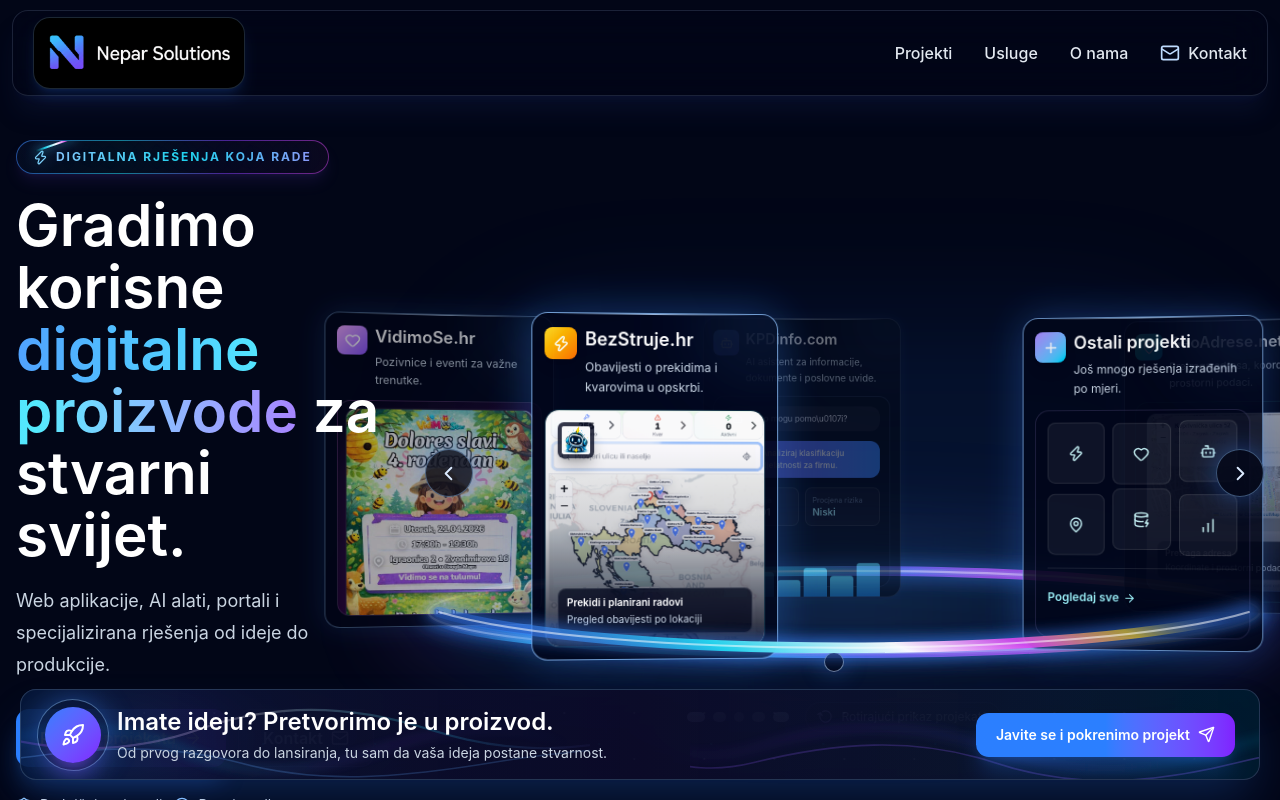
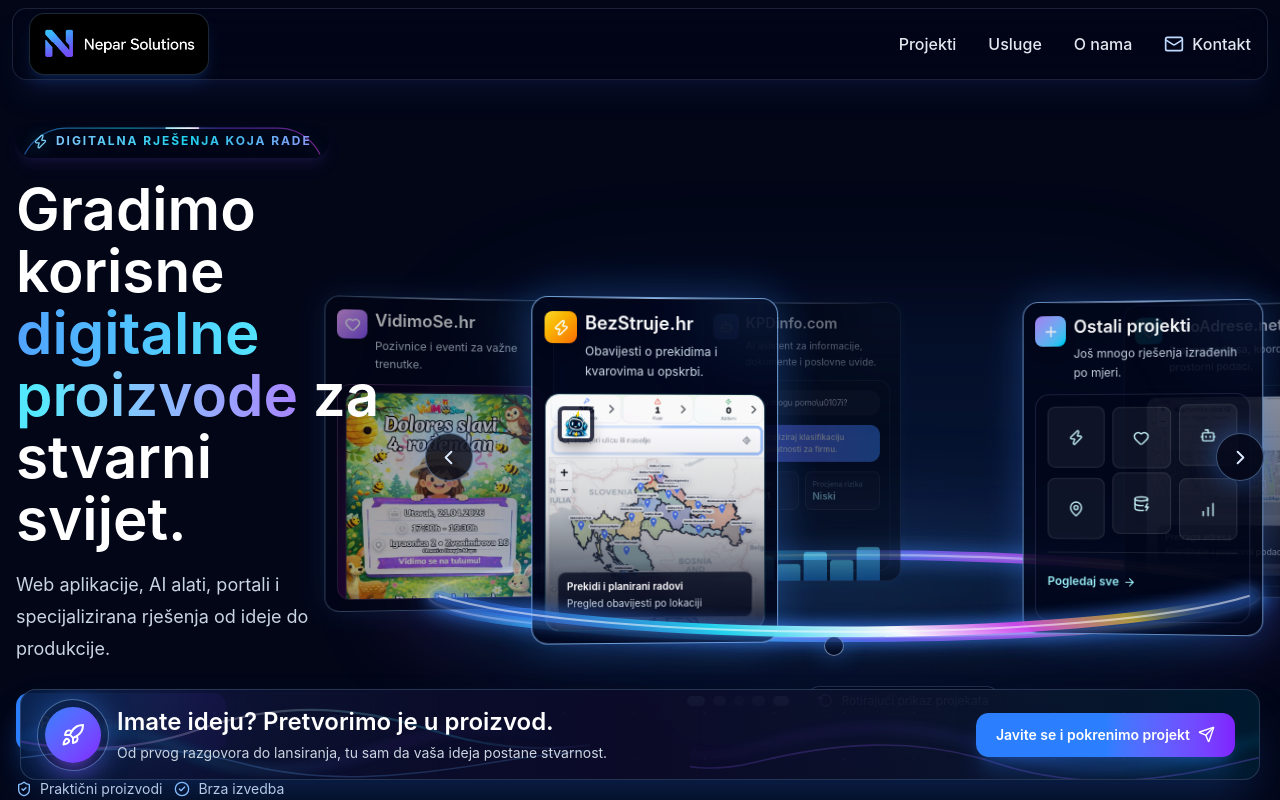
Before and after one commit to Weparche/nepar, a React (Vite) app: page / in a window 1280 px wide. Shown: the top 800 px of the page. Built offline with nearby package versions, Linux system fonts and the light colour scheme.

Commit message:
chatgpt-redizajn-mobile

```diff
--- a/src/App.jsx
+++ b/src/App.jsx
@@ -100,10 +100,10 @@
   const [open, setOpen] = useState(false);
 
   return (
-    <header className="fixed inset-x-0 top-0 z-50 px-2 pt-2 sm:px-3 sm:pt-2.5">
-      <nav className="mx-auto flex max-w-[1180px] items-center justify-between rounded-[0.8rem] border border-blue-200/14 bg-slate-950/64 px-2 py-1.5 shadow-xl shadow-blue-950/25 backdrop-blur-xl sm:rounded-[1rem] sm:px-4 sm:py-1.5 lg:max-w-[1380px] lg:px-5">
+    <header className="fixed inset-x-0 top-0 z-50 px-2 pt-2 sm:px-3 sm:pt-2">
+      <nav className="mx-auto flex max-w-[1180px] items-center justify-between rounded-[0.8rem] border border-blue-200/14 bg-slate-950/64 px-2 py-1.5 shadow-xl shadow-blue-950/25 backdrop-blur-xl sm:rounded-[0.9rem] sm:px-3 sm:py-1 lg:max-w-[1380px] lg:px-4">
         <a href="#top" className="flex min-w-0 items-center gap-2 sm:gap-3">
-          <span className="grid h-10 w-[7.35rem] place-items-center overflow-hidden rounded-[0.75rem] border border-blue-300/20 bg-black shadow-md shadow-blue-500/15 sm:h-[4.5rem] sm:w-[13.25rem] sm:rounded-[1.05rem] sm:shadow-lg">
+          <span className="grid h-10 w-[7.35rem] place-items-center overflow-hidden rounded-[0.75rem] border border-blue-300/20 bg-black shadow-md shadow-blue-500/15 sm:h-[3.85rem] sm:w-[11.25rem] sm:rounded-[0.95rem] sm:shadow-lg">
             <img
               src="/brand/nepar_logo.png"
               alt="Nepar Solutions logo"
@@ -276,7 +276,7 @@
   ];
 
   return (
-    <section id="top" className="relative px-4 pt-24 sm:pt-40 lg:pt-[8.75rem]">
+    <section id="top" className="relative px-4 pt-24 sm:pt-36 lg:pt-[7.75rem]">
       <div className="mx-auto grid max-w-[1180px] items-center gap-0 sm:gap-8 lg:max-w-[1380px] lg:grid-cols-[minmax(320px,0.62fr)_minmax(0,1.38fr)]">
         <motion.div
           initial={{ opacity: 0, y: 28 }}
@@ -290,6 +290,25 @@
             transition={{ delay: 0.08, duration: 0.65 }}
             className="hero-kicker mb-5 inline-flex items-center gap-2 rounded-full bg-slate-950/82 px-4 py-2 text-xs font-bold uppercase tracking-[0.16em] shadow-lg shadow-violet-500/10"
           >
+            <svg className="hero-kicker-outline" viewBox="0 0 100 32" preserveAspectRatio="none" aria-hidden="true">
+              <defs>
+                <linearGradient id="heroKickerBase" x1="0%" x2="100%" y1="0%" y2="0%">
+                  <stop offset="0%" stopColor="rgba(59,130,246,0.55)" />
+                  <stop offset="35%" stopColor="rgba(34,211,238,0.6)" />
+                  <stop offset="68%" stopColor="rgba(124,58,237,0.58)" />
+                  <stop offset="100%" stopColor="rgba(217,70,239,0.5)" />
+                </linearGradient>
+                <linearGradient id="heroKickerSheen" x1="0%" x2="100%" y1="0%" y2="0%">
+                  <stop offset="0%" stopColor="rgba(34,211,238,0)" />
+                  <stop offset="38%" stopColor="rgba(34,211,238,0.95)" />
+                  <stop offset="55%" stopColor="rgba(255,255,255,0.95)" />
+                  <stop offset="72%" stopColor="rgba(217,70,239,0.9)" />
+                  <stop offset="100%" stopColor="rgba(217,70,239,0)" />
+                </linearGradient>
+              </defs>
+              <rect className="hero-kicker-outline-base" x="1" y="1" width="98" height="30" rx="15" pathLength="100" />
+              <rect className="hero-kicker-outline-sheen" x="1" y="1" width="98" height="30" rx="15" pathLength="100" />
+            </svg>
             <Zap size={15} />
             <span className="hero-kicker-text">DIGITALNA RJE&#352;ENJA KOJA RADE</span>
           </motion.div>
@@ -427,7 +446,7 @@
               key={title}
               initial={{ opacity: 0, x: 220 }}
               whileInView={{ opacity: 1, x: 0 }}
-              viewport={{ once: true, margin: "-80px" }}
+              viewport={{ once: true, margin: "0px 0px -180px 0px", amount: 0.2 }}
               transition={{ duration: 0.8, delay: index * 1, ease: [0.22, 1, 0.36, 1] }}
               whileHover={{ y: -6, scale: 1.01 }}
               className="group relative overflow-hidden rounded-[1rem] border border-blue-200/12 bg-slate-950/52 p-5 shadow-xl shadow-black/20 backdrop-blur-xl"
--- a/src/styles.css
+++ b/src/styles.css
@@ -37,9 +37,7 @@
   isolation: isolate;
   overflow: hidden;
   border: 1px solid transparent;
-  background:
-    linear-gradient(rgba(2, 6, 23, 0.92), rgba(2, 6, 23, 0.92)) padding-box,
-    linear-gradient(90deg, rgba(59, 130, 246, 0.58), rgba(34, 211, 238, 0.58), rgba(124, 58, 237, 0.58), rgba(217, 70, 239, 0.5)) border-box;
+  background: rgba(2, 6, 23, 0.92);
 }
 
 .hero-kicker > * {
@@ -47,21 +45,32 @@
   z-index: 1;
 }
 
-.hero-kicker::before {
-  content: "";
+.hero-kicker-outline {
   position: absolute;
-  left: 16%;
-  top: 0;
-  z-index: 2;
-  width: 44px;
-  height: 2px;
-  border-radius: 999px;
-  background: linear-gradient(90deg, transparent, #22d3ee, #ffffff, #d946ef, transparent);
-  box-shadow:
-    0 0 10px rgba(34, 211, 238, 0.8),
-    0 0 18px rgba(217, 70, 239, 0.45);
-  transform: translate(-50%, -50%);
-  animation: kicker-sheen-orbit 3s linear infinite;
+  inset: 0;
+  z-index: 0;
+  pointer-events: none;
+  overflow: visible;
+  filter: drop-shadow(0 0 9px rgba(34, 211, 238, 0.28));
+}
+
+.hero-kicker-outline-base,
+.hero-kicker-outline-sheen {
+  fill: none;
+  vector-effect: non-scaling-stroke;
+}
+
+.hero-kicker-outline-base {
+  stroke: url("#heroKickerBase");
+  stroke-width: 1.15;
+}
+
+.hero-kicker-outline-sheen {
+  stroke: url("#heroKickerSheen");
+  stroke-width: 1.8;
+  stroke-linecap: round;
+  stroke-dasharray: 14 86;
+  animation: kicker-outline-run 2.4s linear infinite;
 }
 
 .hero-kicker svg {
@@ -92,35 +101,9 @@
   transform: translateZ(0);
 }
 
-@keyframes kicker-sheen-orbit {
-  0% {
-    left: 16%;
-    top: 0;
-    transform: translate(-50%, -50%) rotate(0deg);
-  }
-
-  25% {
-    left: 100%;
-    top: 50%;
-    transform: translate(-50%, -50%) rotate(90deg);
-  }
-
-  50% {
-    left: 84%;
-    top: 100%;
-    transform: translate(-50%, -50%) rotate(180deg);
-  }
-
-  75% {
-    left: 0;
-    top: 50%;
-    transform: translate(-50%, -50%) rotate(270deg);
-  }
-
-  100% {
-    left: 16%;
-    top: 0;
-    transform: translate(-50%, -50%) rotate(360deg);
+@keyframes kicker-outline-run {
+  to {
+    stroke-dashoffset: -100;
   }
 }
 
@@ -140,7 +123,7 @@
     scroll-behavior: auto;
   }
 
-  .hero-kicker::before,
+  .hero-kicker-outline-sheen,
   .hero-kicker-text {
     animation: none;
   }
```
Also changed, not shown: 4 other files (tests, documents, lock files or other folders).
